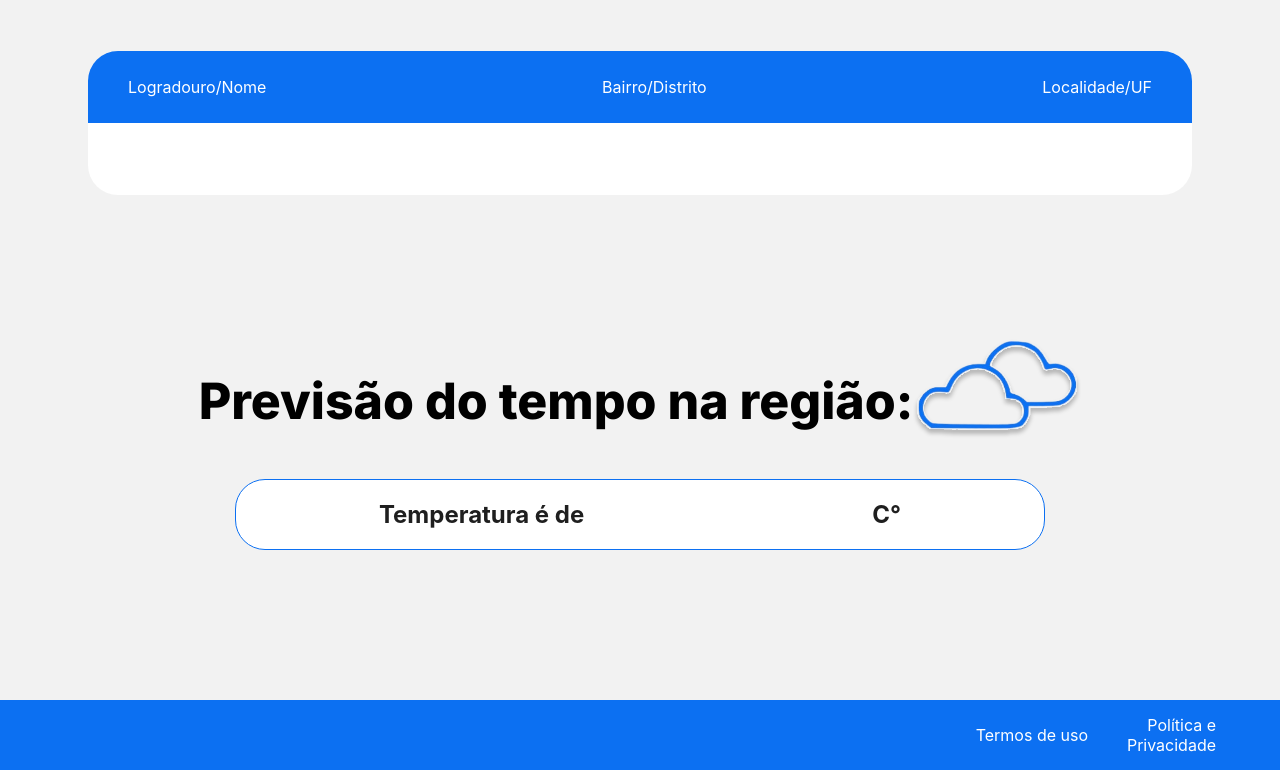
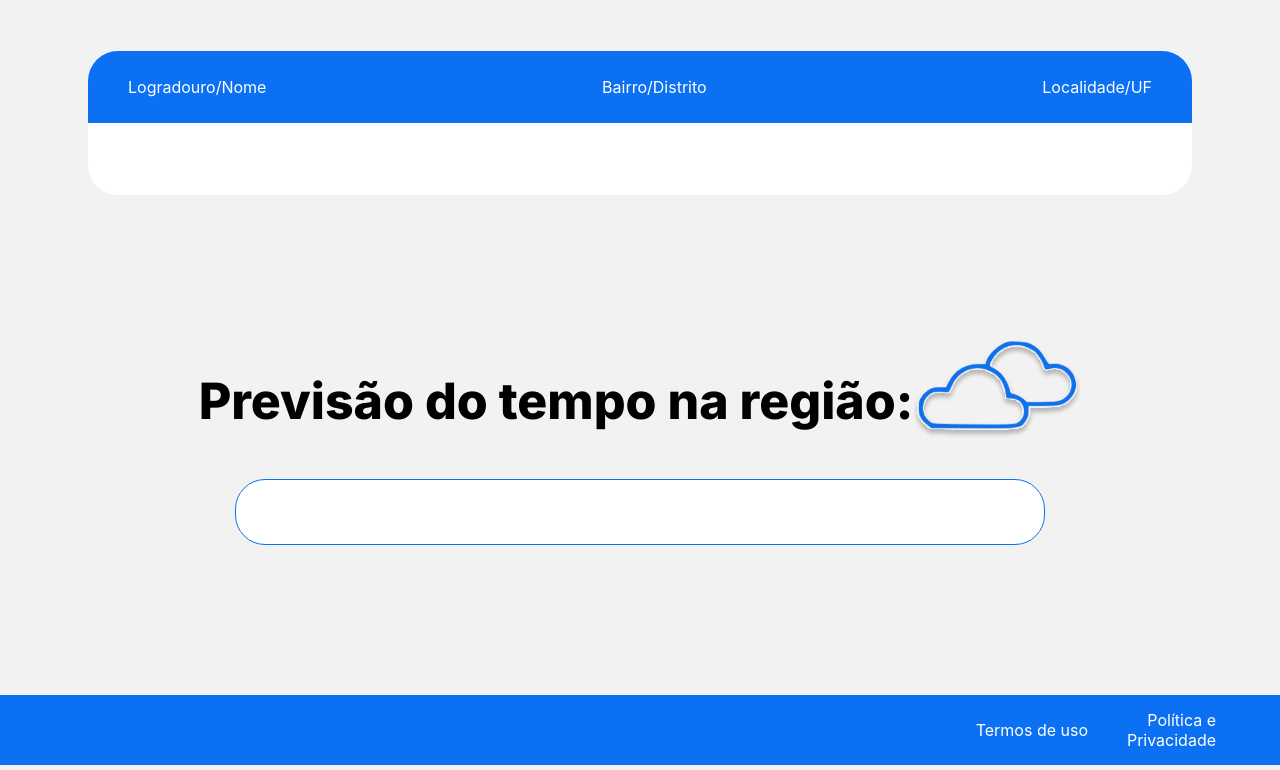
Before and after one commit to luizmarcelolm/tela_api, a React (Create React App) app: page / in a window 1280 px wide. Shown: the part 1406-2176 px from the top of the page. Built offline with nearby package versions, Linux system fonts and the light colour scheme.

Commit message:
alt info

```diff
--- a/src/App.css
+++ b/src/App.css
@@ -262,9 +262,6 @@ margin-bottom: 25px;
     }
 
     .resultadoClima{
-      display: flex;
-      justify-content: center;
-
       padding: 20px;
       text-align: center;
       align-items: center;
@@ -283,7 +280,6 @@ margin-bottom: 25px;
     }
 
     .inputResultClima{
-      opacity: 0px;
       font-family:var(--fonte);
       font-size: 20px;
       font-weight: 800;
@@ -291,6 +287,7 @@ margin-bottom: 25px;
       text-align: center;
       color:#1F1F1F;
       border: 0px;
+      width: 100%;
     }
 
     .footer{
--- a/src/App.js
+++ b/src/App.js
@@ -49,14 +49,13 @@ async function GetCep(){
         document.getElementById('rua').value = dataCep.logradouro;
         document.getElementById('bairro').value = dataCep.bairro;
         document.getElementById('localidade').value = dataCep.localidade;
-        document.getElementById('temperatura').value = dataClima.current.temperature_2m;
+        document.getElementById('temperatura').value = (("Previsão de tempo de acordo com a região: ") + (dataClima.current.temperature_2m) + ("°C"));
         window.location.href='#ancora';
        } catch (erro){
         alert(erro.menssage);
        }
       }
 }
-
 //Função formulário section
 function Formulario(){
   return (
@@ -121,9 +120,7 @@ function TituloResultadoClima(){
 function ResultadoClima(){
   return(
     <div className="resultadoClima">
-            <h2>Temperatura é de</h2>
             <input className="inputResultClima" type="text" readonly id="temperatura"></input>
-            <h2>C°</h2>
     </div>
   )
 }
```
